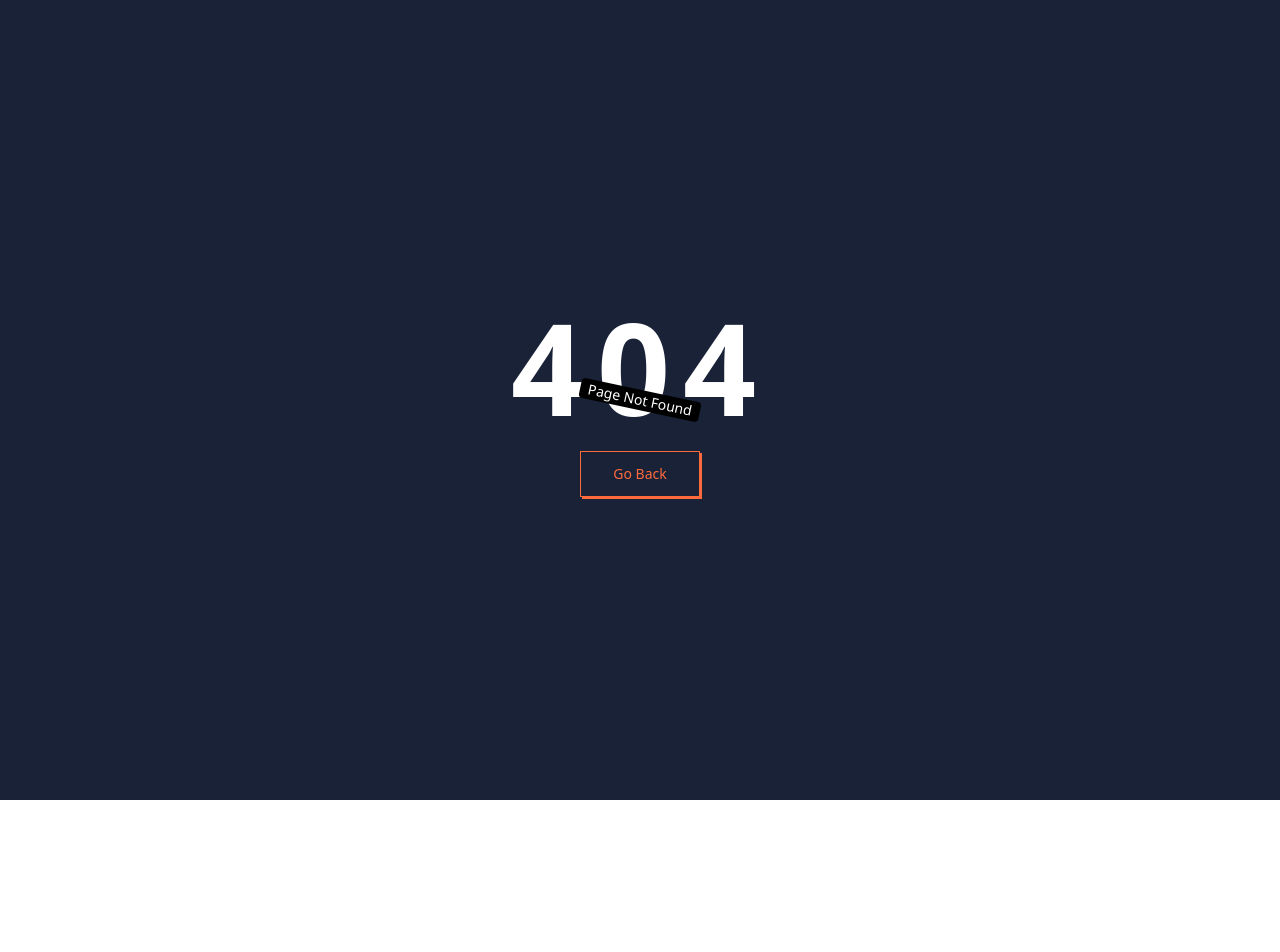
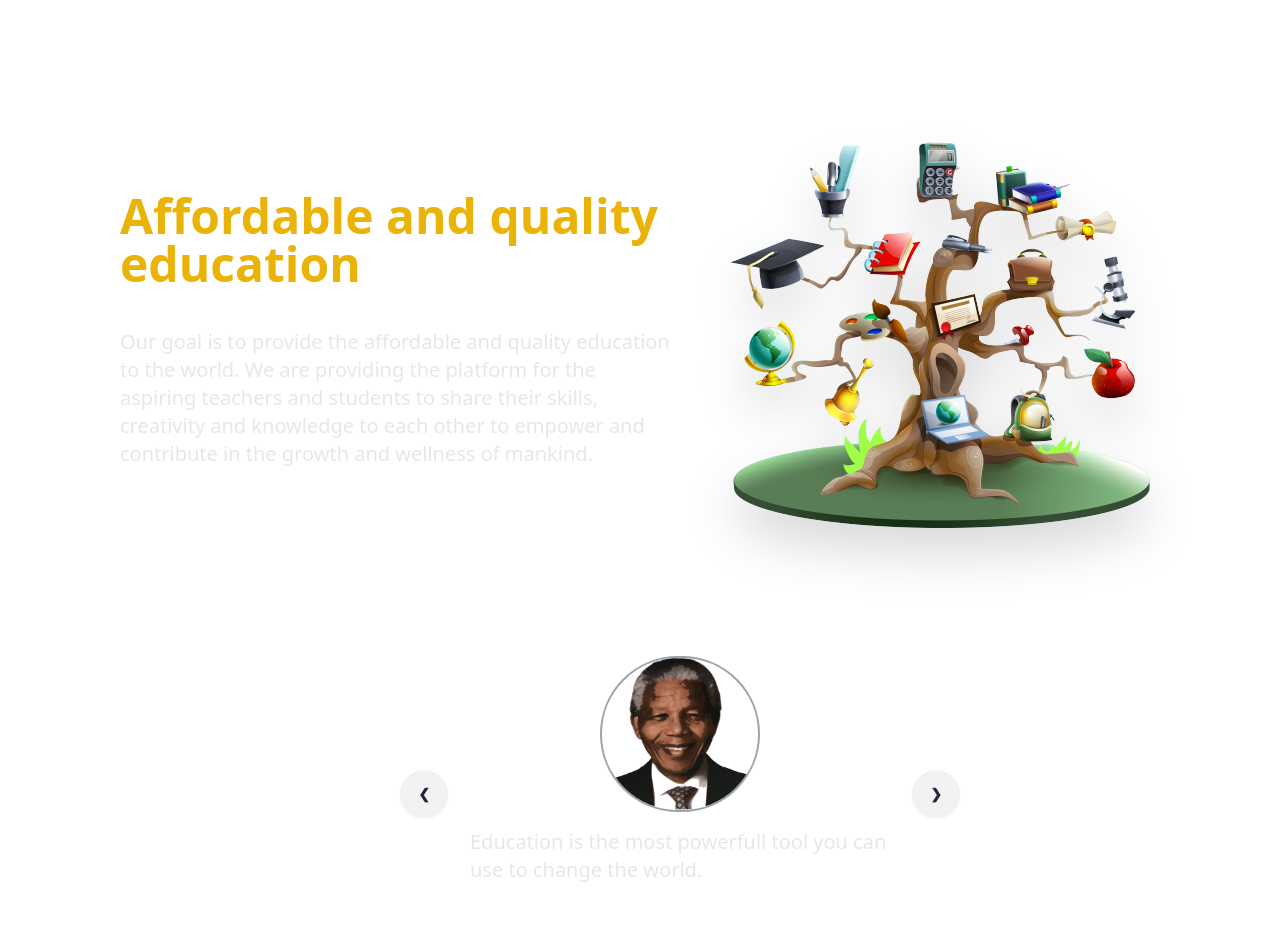
Before and after one commit to jalaj-sharma/lms-frontend, a React (Vite) app: page /about in a window 1280 px wide. Before the commit this address had no page. Shown: the top 952 px of the page. Before the commit the page ends 800 px from the top, so only its background shows below. Built offline with nearby package versions, Linux system fonts and the light colour scheme.

Commit message:
Added About us page and fixed sidebar login signup button

```diff
--- a/package.json
+++ b/package.json
@@ -14,7 +14,7 @@
     "@tailwindcss/line-clamp": "^0.4.4",
     "axios": "^1.7.3",
     "chart.js": "^4.4.3",
-    "daisyui": "^4.12.10",
+    "daisyui": "^4.12.23",
     "eslint-plugin-simple-import-sort": "^12.1.1",
     "react": "^18.3.1",
     "react-chartjs-2": "^5.2.0",
--- a/src/App.jsx
+++ b/src/App.jsx
@@ -2,6 +2,7 @@ import './App.css'
 
 import { Route, Routes } from 'react-router-dom';
 
+import AboutUs from './Pages/AboutUs.jsx';
 import HomePage from './Pages/HomePage.jsx'
 import NotFound from './Pages/NotFound.jsx';
 function App() {
@@ -10,10 +11,11 @@ function App() {
     <>
      <Routes>
      <Route path="/" element={<HomePage />} />
+     <Route path="/about" element={<AboutUs />} />
      <Route path="*" element={<NotFound />} />
      </Routes>
+    </>
 
-    </>
   )
 }
 
--- a/src/Layouts/HomeLayout.jsx
+++ b/src/Layouts/HomeLayout.jsx
@@ -1,10 +1,22 @@
 import { AiFillCloseCircle } from "react-icons/ai";
 import { FiMenu } from "react-icons/fi";
-import { Link } from "react-router-dom";
+import { useDispatch, useSelector } from "react-redux";
+import { Link, useNavigate } from "react-router-dom";
 
 import Footer from "../components/Footer.jsx";
 
 function HomeLayout({children}){
+    const dispatch=useDispatch();
+    const navigate=useNavigate();
+
+    // for checking if user is logged in
+    const isLoggedIn=useSelector((state) => state?.auth?.isLoggedIn);
+
+    // for displaying the options acc to role
+    const role = useSelector((state) => state?.auth?.role);
+
+
+
     function changeWidth(){
         const drawerSide=document.getElementsByClassName("drawer-side");
         drawerSide[0].style.width='auto';
@@ -14,6 +26,12 @@ function HomeLayout({children}){
         element[0].checked=false;
         const drawerSide=document.getElementsByClassName("drawer-side");
         drawerSide[0].style.width='0';
+    }
+    function handleLogOut(e){
+        e.preventDefault();
+        // const res= await dispatch(logout())
+        // if(res?.payload?.success)
+        navigate("/")
     }
     return(
        <div className="min-h-[90vh]">
@@ -30,7 +48,7 @@ function HomeLayout({children}){
             </div>
             <div className="drawer-side w-0">
                 <label htmlFor="my-drawer" className="drawer-overlay"></label>
-                <ul className="menu p-4 w-48 sm:w-80 bg-base-200 text-base-content relative">
+                <ul className="menu p-4 w-48 h-[100%] sm:w-80 bg-base-200 text-base-content relative">
                     <li className="w-fit absolute right-2 z-50 ">
                         <button onClick={hideDrawer}>
                         <AiFillCloseCircle size={"24px"}/>
@@ -39,6 +57,11 @@ function HomeLayout({children}){
                     <li>
                         <Link to={"/"}>Home</Link>
                     </li>
+                    {isLoggedIn && role === 'ADMIN' && (
+                        <li>
+                           <Link to={"/admin/dashboard"}>Admin Dashboard</Link>
+                        </li>
+                    )}
                     <li>
                         <Link to={"/courses"}>All Courses</Link>
                     </li>
@@ -50,6 +73,30 @@ function HomeLayout({children}){
                     <li>
                         <Link to={"/about"}>About Us</Link>
                     </li>
+                    {!isLoggedIn && (
+                        <li className="absolute bottom-4 w-[90%]">
+                        <div className="w-full flex items-center justify-center ">
+                            <button className="btn btn-primary px-4 py-1 font-semibold rounded-md text-white w-1/2">
+                                <Link to={"/login"}>Login</Link>
+                            </button>
+                            <button className=" btn btn-secondary px-4 py-1 font-semibold rounded-md text-white w-1/2">
+                                <Link to={"/login"}>Signup</Link>
+                            </button>
+                        </div>
+                        </li>
+                    )}
+                     {isLoggedIn && (
+                        <li className="absolute bottom-4 w-[90%]">
+                        <div className="w-full flex items-center justify-center ">
+                            <button className="btn btn-primary px-4 py-1 font-semibold rounded-md w-1/2">
+                                <Link to={"/user/profile"}>Profile</Link>
+                            </button>
+                            <button className="btn btn-secondary px-4 py-1 font-semibold rounded-md w-1/2">
+                                <Link onClick={handleLogOut}>Logout</Link>
+                            </button>
+                        </div>
+                        </li>
+                    )}
                 </ul>
 
             </div>
--- /dev/null
+++ b/src/Pages/AboutUs.jsx
@@ -0,0 +1,116 @@
+import aboutMainImage from "../assets/Images/aboutMainImage.png"
+import apj from "../assets/Images/QuotesPersonalityImage/apj.png"
+import billGates from "../assets/Images/QuotesPersonalityImage/billGates.png"
+import ei from "../assets/Images/QuotesPersonalityImage/einstein.png"
+import nm from "../assets/Images/QuotesPersonalityImage/nelsonMandela.png"
+import sj from "../assets/Images/QuotesPersonalityImage/steveJobs.png"
+import HomeLayout from "../Layouts/HomeLayout";
+function AboutUs(){
+    return(
+        <HomeLayout>
+            <div className="pl-20 pt-20 flex flex-col text-white">
+                <div className="flex items-center gap-5 mx-10">
+                    <section className="w-1/2 space-y-10">
+                        <h1 className="text-5xl text-yellow-500 font-semibold">
+                            Affordable and quality education
+                        </h1>
+                        <p className="text-xl text-gray-200">
+                            Our goal is to provide the affordable and quality education to the world.
+                            We are providing the platform for the aspiring teachers and students to
+                            share their skills, creativity and knowledge to each other to empower
+                            and contribute in the growth and wellness of mankind.
+                        </p>
+                    </section>
+                    <div className="w-1/2 ">
+                        <img
+                        id="test1"
+                        style={{
+                            filter: "drop-shadow(0px 10px 10px rgb(0,0,0));"
+                        }}
+                        className="drop-shadow-2xl"
+                        src={aboutMainImage}
+                        alt="about main image"
+                        />
+                    </div>
+                </div>
+
+                <div className="carousel w-1/2 m-auto my-16">
+                    <div id="slide1" className="carousel-item relative w-full">
+                        <div className="flex flex-col items-center justify-center gap-4 px-[15%]">
+                            <img src={nm} className="w-40 rounded-full border-2 border-gray-400" />
+                            <p className="text-xl text-gray-200">
+                                {"Education is the most powerfull tool you can use to change the world."}
+                            </p>
+                            <h3 className="text-2xl font-semibold">~Nelson Mandela</h3>
+                            <div className="absolute left-5 right-5 top-1/2 flex -translate-y-1/2 transform justify-between">
+                            <a href="#slide5" className="btn btn-circle">❮</a>
+                            <a href="#slide2" className="btn btn-circle">❯</a>
+                            </div>
+                        </div>
+                    </div>
+                    <div id="slide2" className="carousel-item relative w-full">
+                        <div className="flex flex-col items-center justify-center gap-4 px-[15%]">
+                            <img
+                            src={apj}
+                            className="w-40 rounded-full border-2 border-gray-400" />
+                            <p className="text-xl text-gray-200">
+                                {"If you want to shine like a sun, first burn like a sun."}
+                            </p>
+                            <h3 className="text-2xl font-semibold">~APJ Abdul kalam</h3>
+                            <div className="absolute left-5 right-5 top-1/2 flex -translate-y-1/2 transform justify-between">
+                            <a href="#slide1" className="btn btn-circle">❮</a>
+                            <a href="#slide3" className="btn btn-circle">❯</a>
+                            </div>
+                        </div>
+                    </div>
+                    <div id="slide3" className="carousel-item relative w-full">
+                        <div className="flex flex-col items-center justify-center gap-4 px-[15%]">
+                            <img
+                            src={ei}
+                            className="w-40 rounded-full border-2 border-gray-400" />
+                            <p className="text-xl text-gray-200">
+                                {"Imagination is more important than knowledge. Knowledge is limited. Imagination encircles the world."}
+                            </p>
+                            <h3 className="text-2xl font-semibold">~Albert Einstein</h3>
+                            <div className="absolute left-5 right-5 top-1/2 flex -translate-y-1/2 transform justify-between">
+                            <a href="#slide2" className="btn btn-circle">❮</a>
+                            <a href="#slide4" className="btn btn-circle">❯</a>
+                            </div>
+                        </div>
+                    </div>
+                    <div id="slide4" className="carousel-item relative w-full">
+                        <div className="flex flex-col items-center justify-center gap-4 px-[15%]">
+                            <img
+                            src={sj}
+                            className="w-40 rounded-full border-2 border-gray-400" />
+                            <p className="text-xl text-gray-200">
+                                {"Sometimes life is going to hit you in the head with a brick. Don't lose faith."}
+                            </p>
+                            <h3 className="text-2xl font-semibold">~Steve Jobs</h3>
+                            <div className="absolute left-5 right-5 top-1/2 flex -translate-y-1/2 transform justify-between">
+                            <a href="#slide3" className="btn btn-circle">❮</a>
+                            <a href="#slide5" className="btn btn-circle">❯</a>
+                            </div>
+                        </div>
+                    </div>
+                    <div id="slide5" className="carousel-item relative w-full">
+                        <div className="flex flex-col items-center justify-center gap-4 px-[15%]">
+                            <img
+                            src={billGates}
+                            className="w-40 rounded-full border-2 border-gray-400" />
+                            <p className="text-xl text-gray-200">
+                                {"Legacy is a stupid thing! I don't want a legacy."}
+                            </p>
+                            <h3 className="text-2xl font-semibold">~Bill Gates</h3>
+                            <div className="absolute left-5 right-5 top-1/2 flex -translate-y-1/2 transform justify-between">
+                            <a href="#slide4" className="btn btn-circle">❮</a>
+                            <a href="#slide1" className="btn btn-circle">❯</a>
+                            </div>
+                        </div>
+                    </div>
+                </div>
+            </div>
+        </HomeLayout>
+    );
+}
+export default AboutUs;
--- a/tailwind.config.js
+++ b/tailwind.config.js
@@ -1,3 +1,4 @@
+
 /** @type {import('tailwindcss').Config} */
 export default {
   content: [
@@ -6,5 +7,5 @@ export default {
   theme: {
     extend: {},
   },
-  plugins: [require("daisyui"), require("@tailwindcss/line-clamp")],
+  plugins: [require("daisyui"), require("@tailwindcss/line-clamp"),]
 }
```
Also changed, not shown: 1 other file (tests, documents, lock files or other folders).
